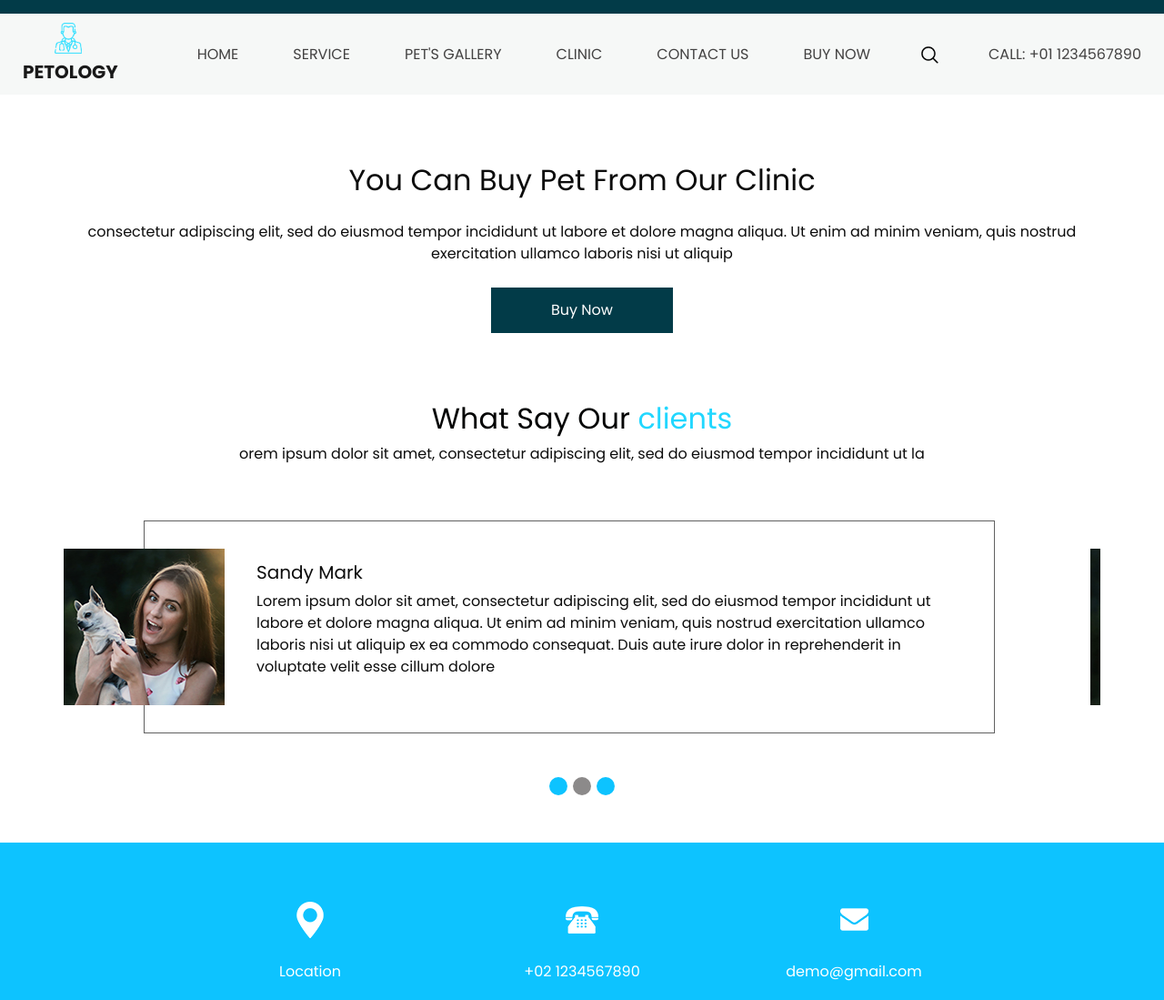
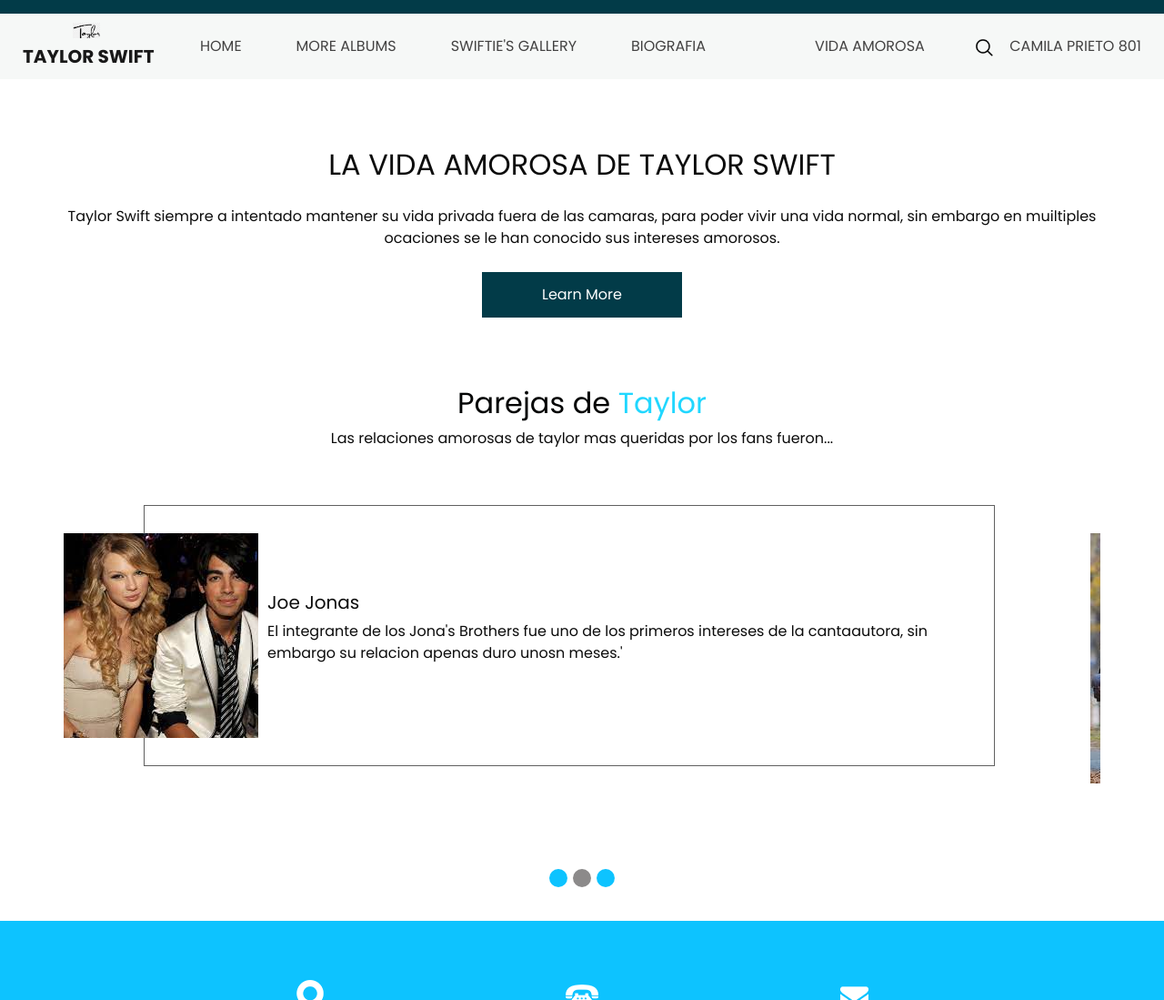
Before and after one commit to mcamprieto2759/mcamilaprieto2759.github.io, a plain HTML site: page buy.html in a window 1280 px wide. Shown: the top 1099 px of the page at 91% size. Drawn offline with nearby package versions, Linux system fonts and the light colour scheme.

Commit message:
Add files via upload

```diff
--- a/buy.html
+++ b/buy.html
@@ -12,7 +12,7 @@
   <meta name="description" content="" />
   <meta name="author" content="" />
 
-  <title>Petology</title>
+  <title>TAYLOR SWIFT</title>
 
   <!-- slider stylesheet -->
   <link rel="stylesheet" type="text/css"
@@ -36,9 +36,9 @@
       <div class="container-fluid">
         <nav class="navbar navbar-expand-lg custom_nav-container ">
           <a class="navbar-brand" href="index.html">
-            <img src="images/logo.png" alt="">
+            <img src="images/hi.png" alt="">
             <span>
-              Petology
+                TAYLOR SWIFT
             </span>
           </a>
           <button class="navbar-toggler" type="button" data-toggle="collapse" data-target="#navbarSupportedContent"
@@ -53,19 +53,19 @@
                   <a class="nav-link" href="index.html">Home <span class="sr-only">(current)</span></a>
                 </li>
                 <li class="nav-item">
-                  <a class="nav-link" href="service.html">service </a>
+                  <a class="nav-link" href="service.html">MORE ALBUMS </a>
                 </li>
                 <li class="nav-item">
-                  <a class="nav-link" href="pet.html">Pet's gallery </a>
+                  <a class="nav-link" href="pet.html">SWIFTIE'S gallery </a>
                 </li>
                 <li class="nav-item">
-                  <a class="nav-link" href="clinic.html"> clinic</a>
+                  <a class="nav-link" href="clinic.html">BIOGRAFIA</a>
                 </li>
                 <li class="nav-item">
-                  <a class="nav-link" href="contact.html">Contact us</a>
+                  <a class="nav-link" href="contact.html"></a>
                 </li>
                 <li class="nav-item">
-                  <a class="nav-link" href="buy.html"> Buy now </a>
+                  <a class="nav-link" href="buy.html"> VIDA AMOROSA </a>
                 </li>
               </ul>
               <form class="form-inline my-2 my-lg-0 ml-0 ml-lg-4 mb-3 mb-lg-0">
@@ -74,7 +74,7 @@
             </div>
             <div class="quote_btn-container  d-flex justify-content-center">
               <a href="">
-                Call: +01 1234567890
+                Camila Prieto 801
               </a>
             </div>
           </div>
@@ -90,15 +90,15 @@
   <section class="buy_section layout_padding">
     <div class="container">
       <h2>
-        You Can Buy Pet From Our Clinic
+        LA VIDA AMOROSA DE TAYLOR SWIFT
       </h2>
       <p>
-        consectetur adipiscing elit, sed do eiusmod tempor incididunt ut labore et dolore magna aliqua. Ut enim ad minim
-        veniam, quis nostrud exercitation ullamco laboris nisi ut aliquip
+        Taylor Swift siempre a intentado mantener su vida privada fuera de las camaras, para poder vivir una vida normal,
+          sin embargo en muiltiples ocaciones se le han conocido sus intereses amorosos.
       </p>
       <div class="d-flex justify-content-center">
         <a href="">
-          Buy Now
+          Learn More
         </a>
       </div>
     </div>
@@ -110,13 +110,13 @@
   <section class="client_section layout_padding-bottom">
     <div class="container">
       <h2 class="custom_heading text-center">
-        What Say Our
+        Parejas de
         <span>
-          clients
+          Taylor
         </span>
       </h2>
       <p class="text-center">
-        orem ipsum dolor sit amet, consectetur adipiscing elit, sed do eiusmod tempor incididunt ut la
+        Las relaciones amorosas de taylor mas queridas por los fans fueron...
       </p>
       <div id="carouselExample2Indicators" class="carousel slide" data-ride="carousel">
         <ol class="carousel-indicators">
@@ -129,20 +129,14 @@
             <div class="layout_padding2 pl-100">
               <div class="client_container ">
                 <div class="img_box">
-                  <img src="images/client.jpg" alt="">
+                  <img src="images/descarga.jpg" alt="">
                 </div>
                 <div class="detail_box">
                   <h5>
-                    Sandy Mark
+                    Joe Jonas
                   </h5>
                   <p>
-                    Lorem ipsum dolor sit amet, consectetur adipiscing elit, sed do eiusmod tempor incididunt ut labore
-                    et
-                    dolore
-                    magna aliqua. Ut enim ad minim veniam, quis nostrud exercitation ullamco laboris nisi ut aliquip ex
-                    ea
-                    commodo
-                    consequat. Duis aute irure dolor in reprehenderit in voluptate velit esse cillum dolore
+                    El integrante de los Jona's Brothers fue uno de los primeros intereses de la cantaautora, sin embargo su relacion apenas duro unosn meses.'
                   </p>
                 </div>
               </div>
@@ -152,20 +146,17 @@
             <div class="layout_padding2 pl-100">
               <div class="client_container ">
                 <div class="img_box">
-                  <img src="images/client.jpg" alt="">
+                  <img src="images/harry.jpg" alt="">
                 </div>
                 <div class="detail_box">
                   <h5>
-                    Sandy Mark
+                    Harry Styles
                   </h5>
                   <p>
-                    Lorem ipsum dolor sit amet, consectetur adipiscing elit, sed do eiusmod tempor incididunt ut labore
-                    et
-                    dolore
-                    magna aliqua. Ut enim ad minim veniam, quis nostrud exercitation ullamco laboris nisi ut aliquip ex
-                    ea
-                    commodo
-                    consequat. Duis aute irure dolor in reprehenderit in voluptate velit esse cillum dolore
+                   La relacion entre Harry Styles y Taylor fue una de las mas aclamadas por el publico, gracias la quimica que se tenian, su relacion tuvo
+                      lugar en 2012 y termino a principios de 2013. Actualmente ambos comparten una gran amistad y estan realizando una colaboracion para el
+                      relanzamiento del album 1989 (taylor's version') cancion que apezar de no ha salido al publico, el unico fragmento compartido esta haciendo
+                      mucha ilusion para todo los fans tanto de Harry Styles como Los fans de Taylor Swift.
                   </p>
                 </div>
               </div>
@@ -175,21 +166,16 @@
             <div class="layout_padding2 pl-100">
               <div class="client_container ">
                 <div class="img_box">
-                  <img src="images/client.jpg" alt="">
+                  <img src="images/tom.png" alt="">
                 </div>
                 <div class="detail_box">
-                  <h5>
-                    Sandy Mark
-                  </h5>
-                  <p>
-                    Lorem ipsum dolor sit amet, consectetur adipiscing elit, sed do eiusmod tempor incididunt ut labore
-                    et
-                    dolore
-                    magna aliqua. Ut enim ad minim veniam, quis nostrud exercitation ullamco laboris nisi ut aliquip ex
-                    ea
-                    commodo
-                    consequat. Duis aute irure dolor in reprehenderit in voluptate velit esse cillum dolore
-                  </p>
+                    <h5>
+                        Tom Hiddleston
+                    </h5>
+                    <p>
+                        El famoso actor el cual le da vida al personaje de Loki, estuvo en una relacion con la cantante Taylor en el año 2016,en todas fotografias en las cuales se vieron
+                        juntos se veian muy enamorados.Se dice que Tom queria hacer su relacion publica pero Taylor tenia miedo gracias a experiencias en sus relaciones pasadas.
+                    </p>
                 </div>
               </div>
             </div>
@@ -216,7 +202,7 @@
             </div>
             <div class="detail-box">
               <p>
-                Location
+                Maria Camila Prieto Ordoñez
               </p>
             </div>
           </div>
@@ -228,7 +214,7 @@
             </div>
             <div class="detail-box">
               <p>
-                +02 1234567890
+                Curso:801
               </p>
             </div>
           </div>
@@ -240,7 +226,7 @@
             </div>
             <div class="detail-box">
               <p>
-                demo@gmail.com
+                Colegio NUestra Señora del Rosario Bogota
               </p>
             </div>
           </div>
```
Also changed, not shown: clinic.html (+4 -4 lines), index.html (+7 -7 lines), pet.html (+5 -5 lines), service.html (+4 -4 lines), images/camila.png (added), images/descarga.jpg (added), images/harry.jpg (added), images/tom.png (added).
